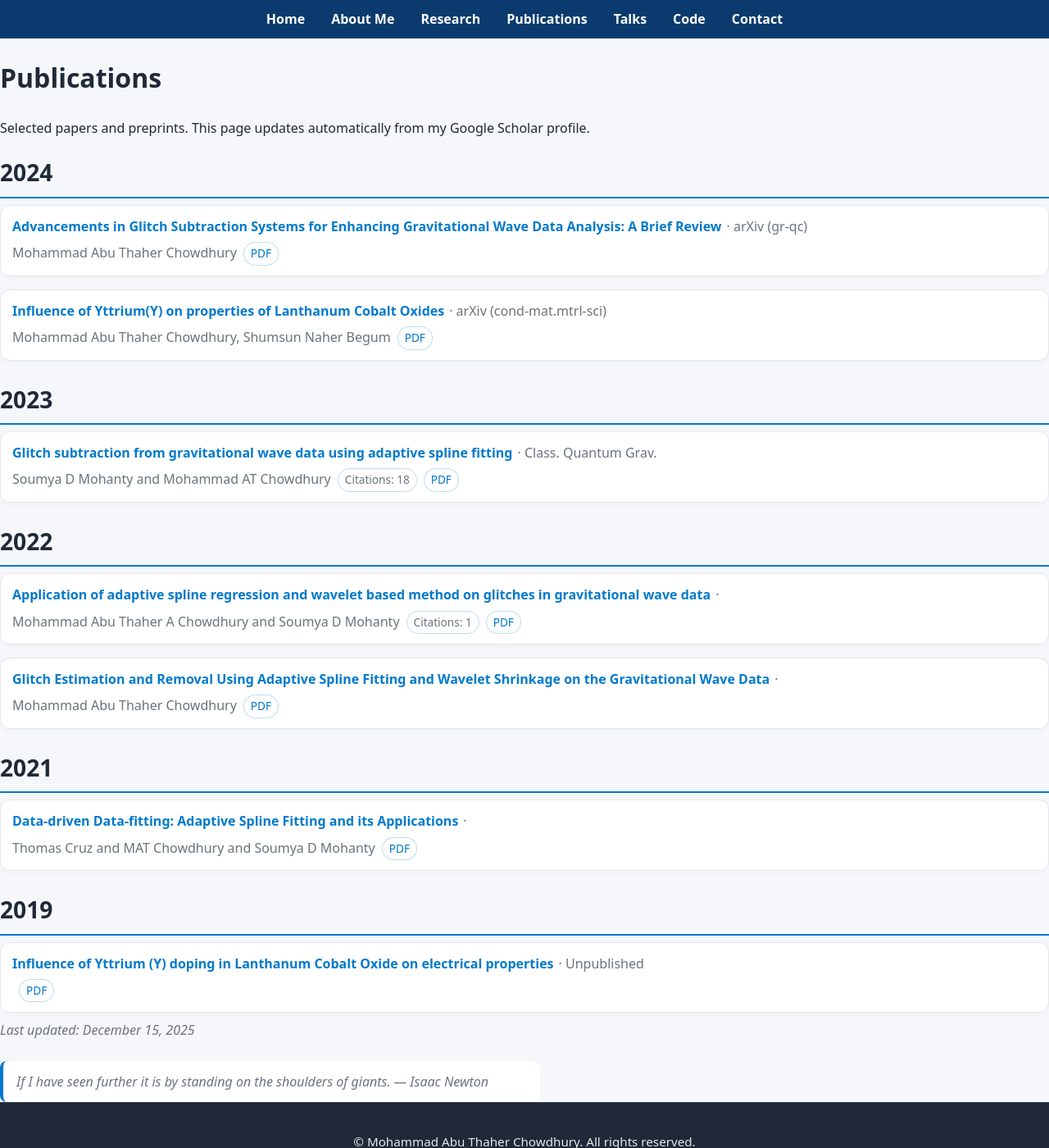
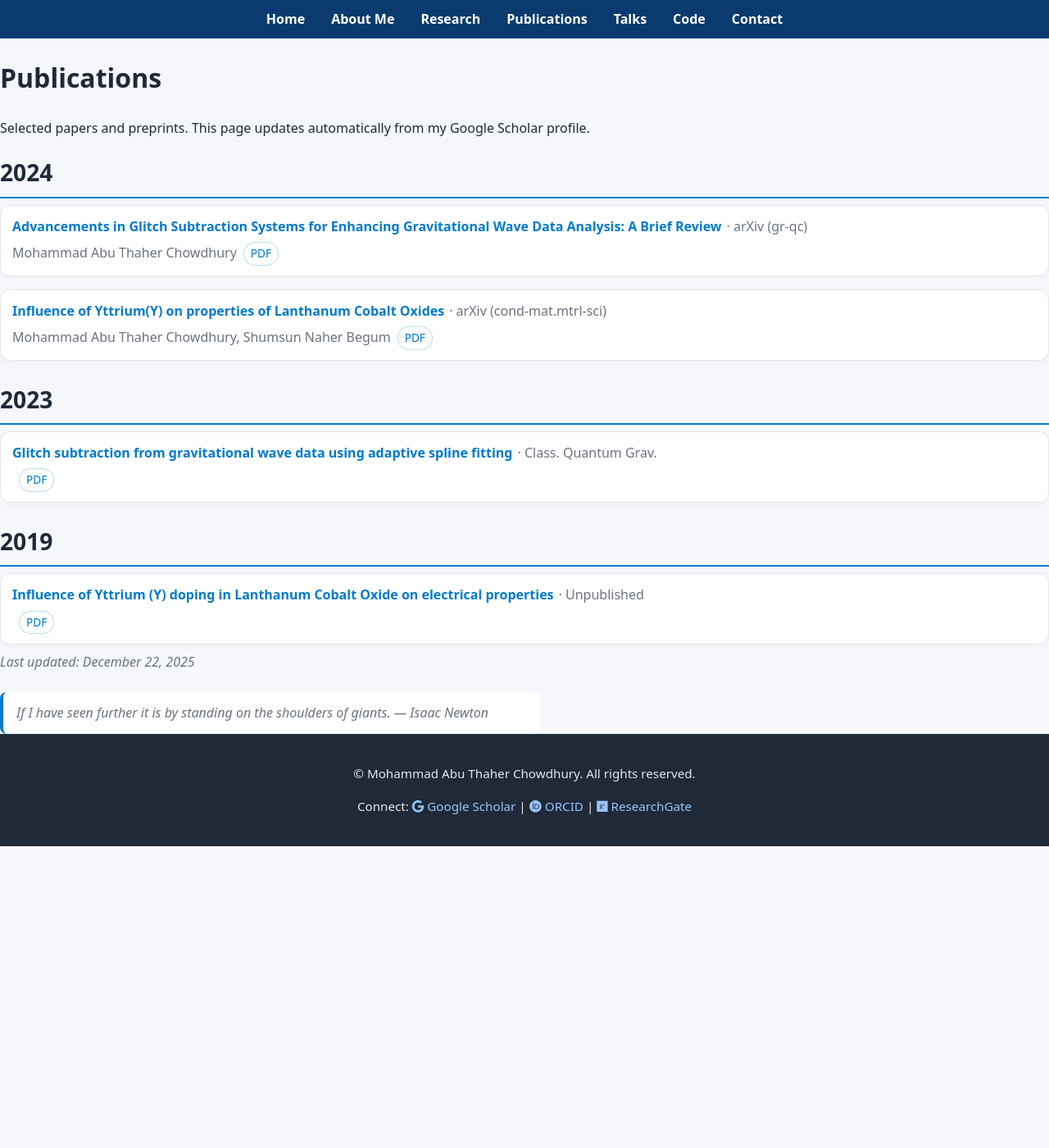
Before and after one commit to matc-thaher/website, a Jekyll site: the page built from publications.md, in a window 1280 px wide and 1400 px high. Shown: the whole window at 82% size. Built offline with Jekyll 4.4.1, drawn with Linux system fonts in a browser that asks for light colours.

Commit message:
chore: merged publications (Scholar + arXiv + ORCID + Crossref)

```diff
--- a/_data/scholar.json
+++ b/_data/scholar.json
@@ -1,5 +1,5 @@
 {
-  "updated": "2025-12-15T04:39:33.865203Z",
+  "updated": "2025-12-22T04:53:43.130495Z",
   "publications": [
     {
       "title": "Influence of Yttrium(Y) on properties of Lanthanum Cobalt Oxides",
@@ -11,8 +11,7 @@
       "doi": "",
       "citations": 0,
       "source": [
-        "arxiv",
-        "scholar"
+        "arxiv"
       ]
     },
     {
@@ -26,62 +25,21 @@
       "citations": 0,
       "source": [
         "arxiv",
-        "orcid",
-        "scholar"
+        "orcid"
       ]
     },
     {
       "title": "Glitch subtraction from gravitational wave data using adaptive spline fitting",
-      "authors": "Soumya D Mohanty and Mohammad AT Chowdhury",
+      "authors": "",
       "year": 2023,
       "venue": "Class. Quantum Grav.",
       "url": "https://doi.org/10.1088/1361-6382/acd0fe",
       "pdf_url": "",
       "doi": "10.1088/1361-6382/acd0fe",
-      "citations": 18,
+      "citations": 0,
       "source": [
         "crossref",
-        "orcid",
-        "scholar"
-      ]
-    },
-    {
-      "title": "Glitch Estimation and Removal Using Adaptive Spline Fitting and Wavelet Shrinkage on the Gravitational Wave Data",
-      "authors": "Mohammad Abu Thaher Chowdhury",
-      "year": 2022,
-      "venue": "",
-      "url": "https://search.proquest.com/openview/7f68a2c9fc2972f4eb08e0d1a8fcbd2e/1?pq-origsite=gscholar&cbl=18750&diss=y",
-      "pdf_url": "",
-      "doi": "",
-      "citations": 0,
-      "source": [
-        "scholar"
-      ]
-    },
-    {
-      "title": "Application of adaptive spline regression and wavelet based method on glitches in gravitational wave data",
-      "authors": "Mohammad Abu Thaher A Chowdhury and Soumya D Mohanty",
-      "year": 2022,
-      "venue": "",
-      "url": "https://archive.aps.org/tsf/2022/f05/5/",
-      "pdf_url": "",
-      "doi": "",
-      "citations": 1,
-      "source": [
-        "scholar"
-      ]
-    },
-    {
-      "title": "Data-driven Data-fitting: Adaptive Spline Fitting and its Applications",
-      "authors": "Thomas Cruz and MAT Chowdhury and Soumya D Mohanty",
-      "year": 2021,
-      "venue": "",
-      "url": "https://repositories.lib.utexas.edu/items/fd04b32c-04dd-4d45-ad74-d6f5b4f2b174",
-      "pdf_url": "",
-      "doi": "",
-      "citations": 0,
-      "source": [
-        "scholar"
+        "orcid"
       ]
     },
     {
```
